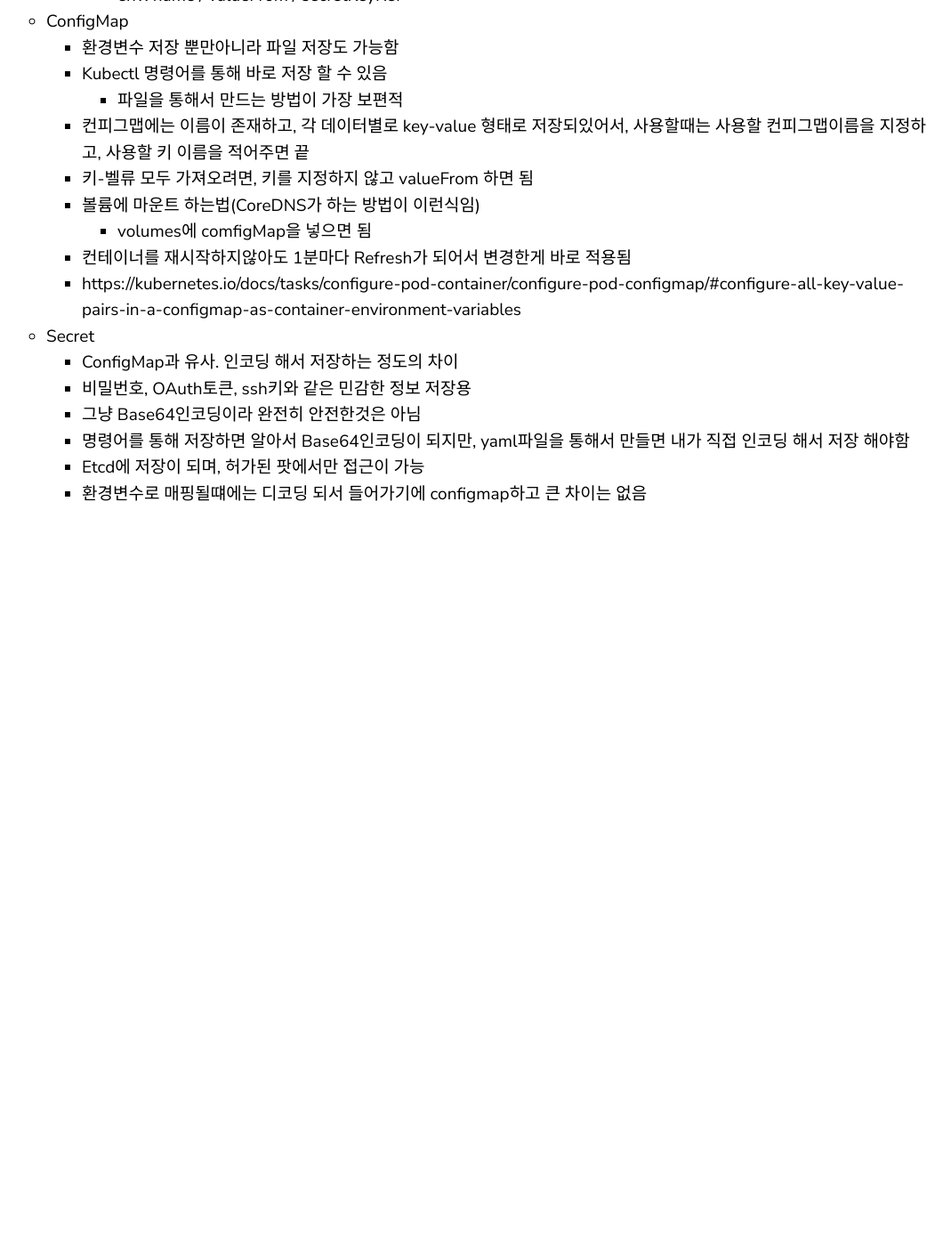
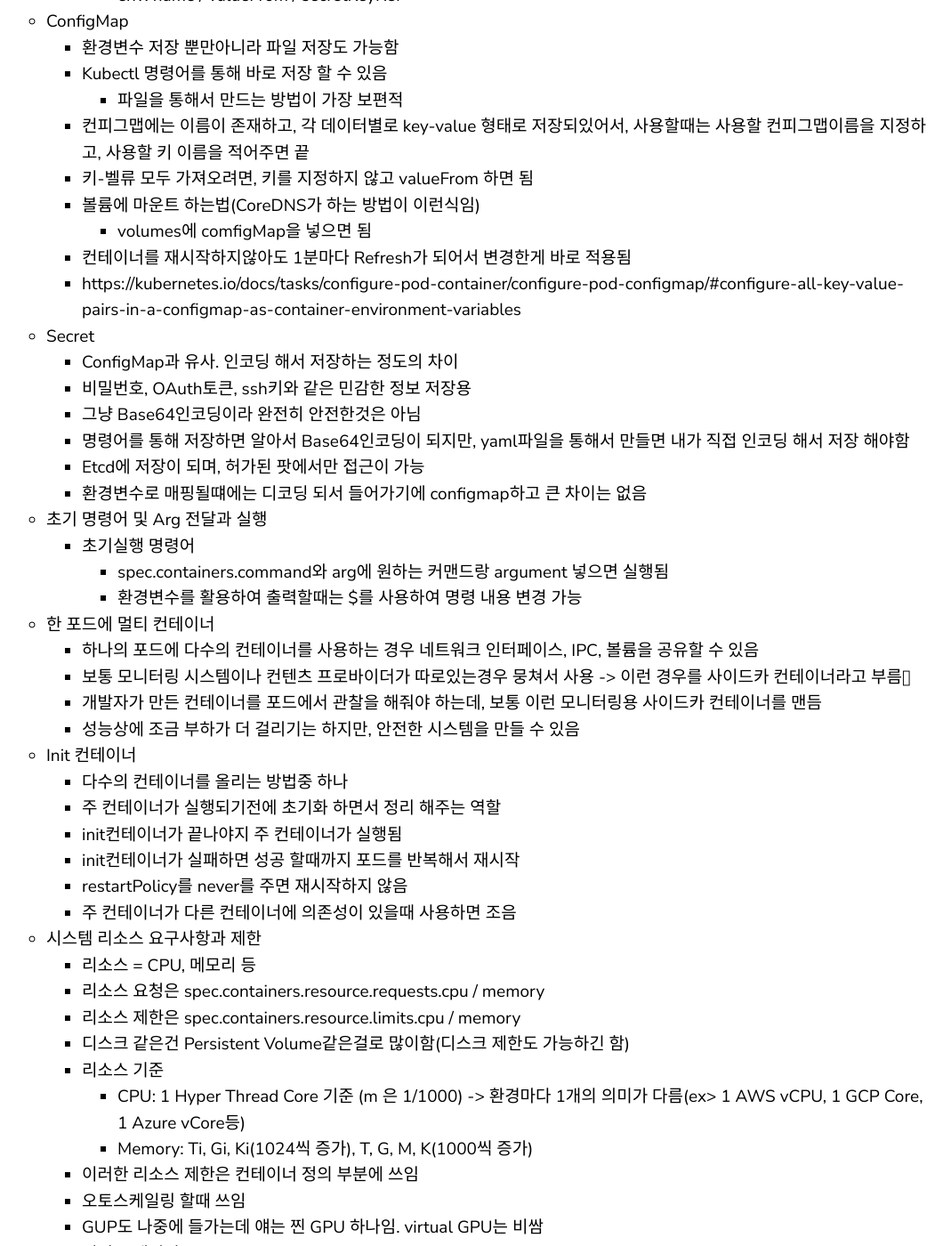
Before and after one commit to yoowonyoung/yoowonyoung.github.io, a Jekyll site: the page built from _posts/2021-01-14-Kubernetes.md, in a window 1280 px wide and 1400 px high, scrolled down 12050 px. Shown: the whole window at 89% size, without its empty margins (128-1197 px from the left). Built offline with Jekyll 4.4.1, drawn with Linux system fonts in a browser that asks for light colours; comment, search, counter and statistics services are not loaded; before the commit the page ends 12645 px from its top, so only the background shows below that; some of the changed text lies outside the part shown.

Commit message:
kubernetes & grpc

```diff
--- a/_posts/2021-01-14-Kubernetes.md
+++ b/_posts/2021-01-14-Kubernetes.md
@@ -378,3 +378,42 @@ permalink: '/Kubernetes'
         - 명령어를 통해 저장하면 알아서 Base64인코딩이 되지만, yaml파일을 통해서 만들면 내가 직접 인코딩 해서 저장 해야함
         - Etcd에 저장이 되며, 허가된 팟에서만 접근이 가능
         - 환경변수로 매핑될떄에는 디코딩 되서 들어가기에 configmap하고 큰 차이는 없음
+    - 초기 명령어 및 Arg 전달과 실행
+        - 초기실행 명령어
+            - spec.containers.command와 arg에 원하는 커맨드랑 argument 넣으면 실행됨
+            - 환경변수를 활용하여 출력할때는 $를 사용하여 명령 내용 변경 가능
+    - 한 포드에 멀티 컨테이너
+        - 하나의 포드에 다수의 컨테이너를 사용하는 경우 네트워크 인터페이스, IPC, 볼륨을 공유할 수 있음
+        - 보통 모니터링 시스템이나 컨텐츠 프로바이더가 따로있는경우 뭉쳐서 사용 -> 이런 경우를 사이드카 컨테이너라고 부름
+        - 개발자가 만든 컨테이너를 포드에서 관찰을 해줘야 하는데, 보통 이런 모니터링용 사이드카 컨테이너를 맨듬
+        - 성능상에 조금 부하가 더 걸리기는 하지만, 안전한 시스템을 만들 수 있음
+    - Init 컨테이너
+        - 다수의 컨테이너를 올리는 방법중 하나
+        - 주 컨테이너가 실행되기전에 초기화 하면서 정리 해주는 역할
+        - init컨테이너가 끝나야지 주 컨테이너가 실행됨
+        - init컨테이너가 실패하면 성공 할때까지 포드를 반복해서 재시작
+        - restartPolicy를 never를 주면 재시작하지 않음
+        - 주 컨테이너가 다른 컨테이너에 의존성이 있을때 사용하면 조음
+    - 시스템 리소스 요구사항과 제한
+        - 리소스 = CPU, 메모리 등
+        - 리소스 요청은 spec.containers.resource.requests.cpu / memory
+        - 리소스 제한은 spec.containers.resource.limits.cpu / memory
+        - 디스크 같은건 Persistent Volume같은걸로 많이함(디스크 제한도 가능하긴 함)
+        - 리소스 기준
+            - CPU: 1 Hyper Thread Core 기준 (m 은 1/1000) -> 환경마다 1개의 의미가 다름(ex> 1 AWS vCPU, 1 GCP Core, 1 Azure vCore등)
+            - Memory: Ti, Gi, Ki(1024씩 증가), T, G, M, K(1000씩 증가)
+        - 이러한 리소스 제한은 컨테이너 정의 부분에 쓰임
+        - 오토스케일링 할때 쓰임
+        - GUP도 나중에 들가는데 얘는 찐 GPU 하나임. virtual GPU는 비쌈
+        - 리미트 레인지
+            - 네임스페이스 / 포드 / 컨테이너 별로 리소스를 제한하는 정책
+            - 네임스페이스 / 포드 / 컨테이너 당 최소 및 최대, default 리소스 제한
+            - 네임스페이스에서 PersistentVolumeClaim 당 최소 및 최대 스토리지 사용량 제한
+            - 네임스페이스에서 리소스에 대한 요청과 제한 사이의 비율 적용
+            - 네임스페이스에서 리소스에 대한 디폴트 requests/limits 를설정하고 런타임중인 컨테이너에 자동으로 입력
+            - kubeapi에다가 limiteRange 옵션을 줘야지 쓸수있음(클라우드별 설정에 따라 다름)
+            - type을 통해서 네임스페이스, 포드, PVC, 컨테이너를 설정
+        - 리소스 쿼타
+            - 네임스페이스별 리소스 제한
+            - 리미트레인지 같은건 리소스의 정책으로 제한하는거고 리소스 쿼타는 총 량을 제한하는것
+            - 네임스페이스 내의 모든 컨테이너의 합이 ~ 를 넘지 않도록 -> 이런식
```
Also changed, not shown: _posts/2021-02-15-gRPC.md (+22 -0 lines).
